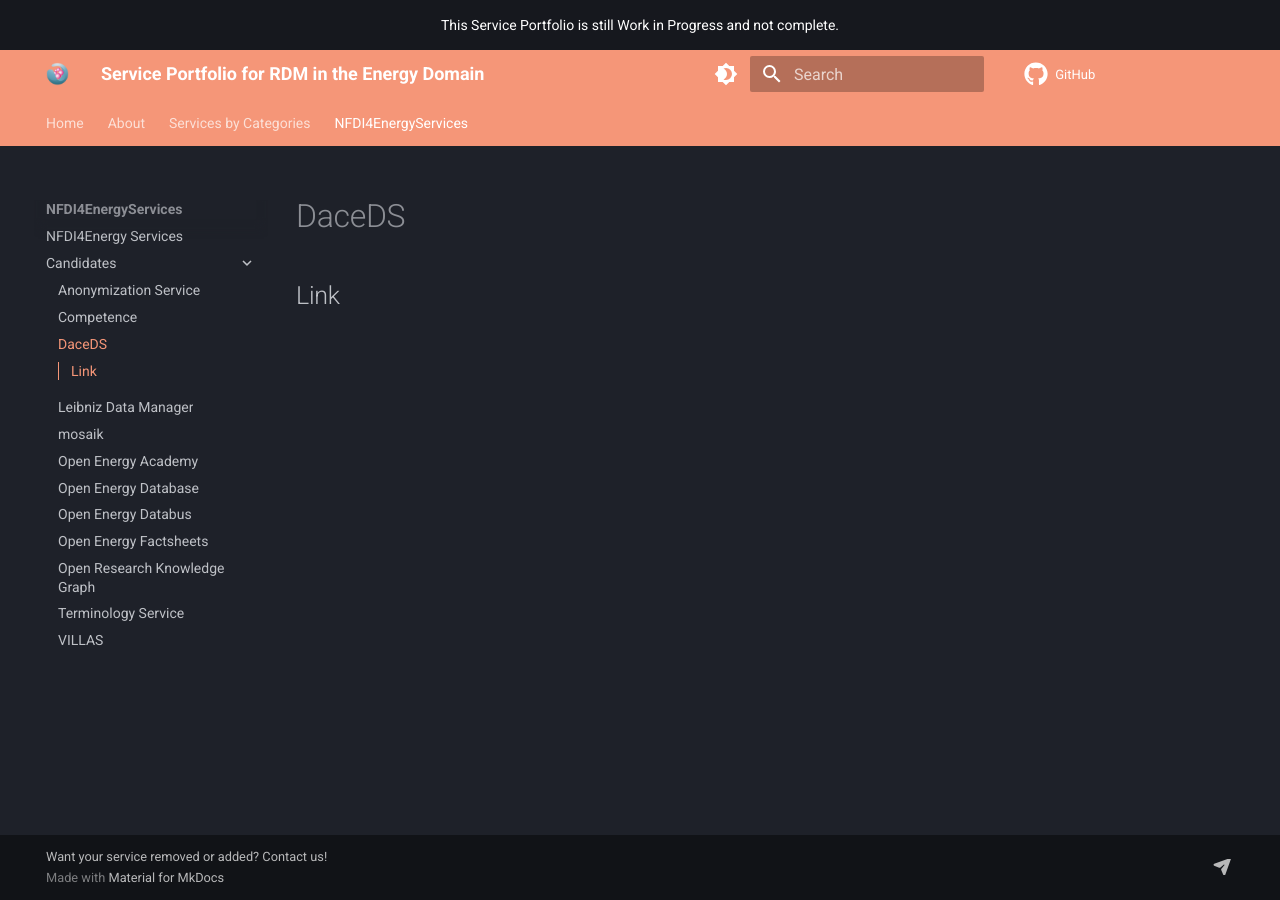
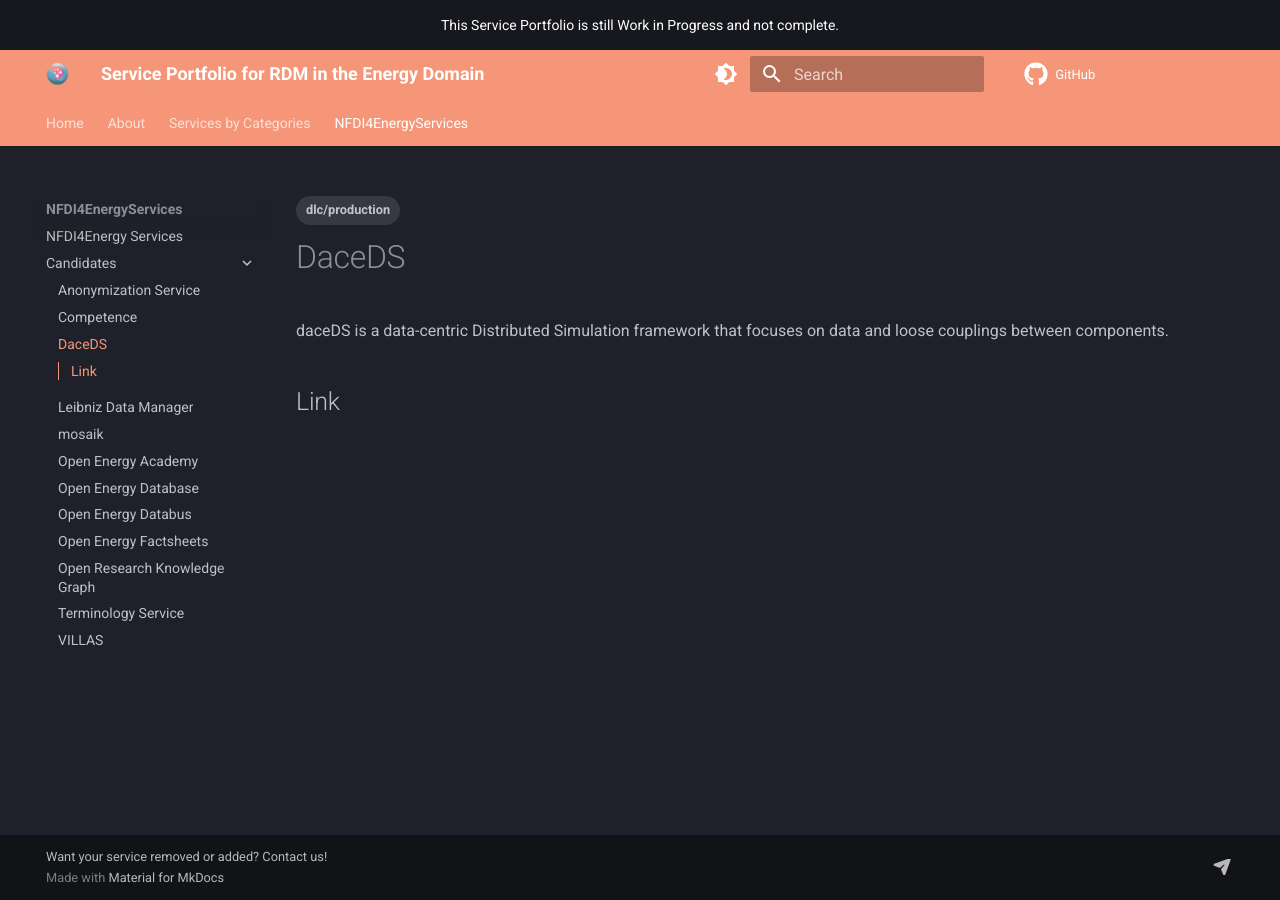
Before and after one commit to NFDI4Energy/service-portfolio, an MkDocs documentation site: the page built from docs/NFDI4EnergyServices/candidates/dace_ds.md, in a window 1280 px wide. Built offline with MkDocs 1.6.1 and Material for MkDocs 9.7.7, drawn with Linux system fonts in a browser that asks for light colours; comment, search, counter and statistics services are not loaded.

Commit message:
Add info to daceDS

```diff
--- a/docs/NFDI4EnergyServices/candidates/dace_ds.md
+++ b/docs/NFDI4EnergyServices/candidates/dace_ds.md
@@ -1,6 +1,9 @@
 ---
 title: DaceDS
+tags:
+    - dlc/production
 ---
 # DaceDS
+daceDS is a data-centric Distributed Simulation framework that focuses on data and loose couplings between components.
 
 ## Link
```
